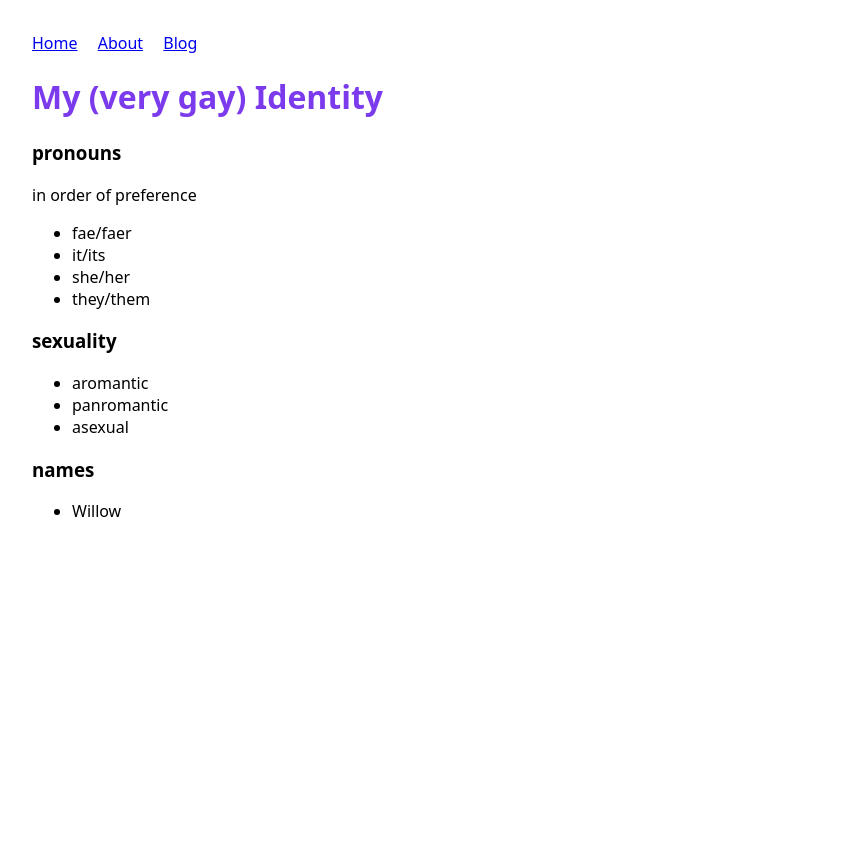
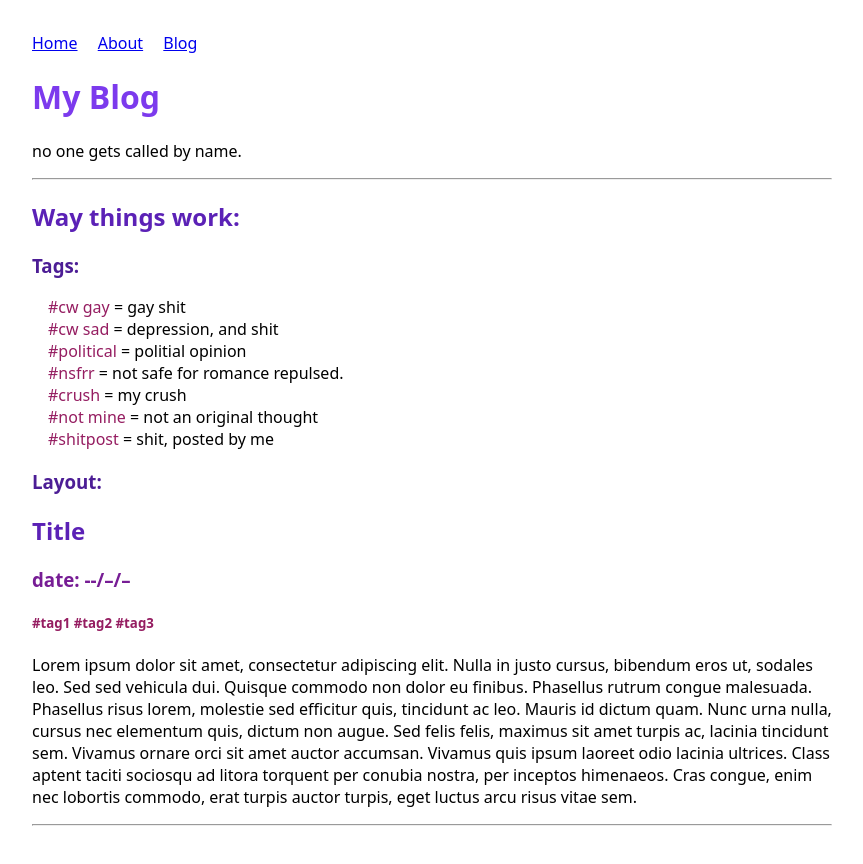
Before and after one commit to PuffBumple/my-site, an Astro site: page /blog in a window 1280 px wide. Shown: the whole page, without its empty margins (208-1071 px from the left). Before the commit the page ends 800 px from the top, so only its background shows below. Built offline with nearby package versions, Linux system fonts and the light colour scheme; Astro itself is replaced by a stand-in of ours.

Commit message:
blog update

```diff
--- a/src/pages/blog.md
+++ b/src/pages/blog.md
@@ -1,21 +1,37 @@
 ---
 title: "Hello from Markdown"
 layout: ../layouts/BaseLayout.astro
-date: 2026-06-01
+
 ---
-# <span style="color: #7c3aed;">My (very gay) Identity</span>
+# <span style= "color: #7c3aed">My Blog</span>
+no one gets called by name.
 
-### pronouns
-in order of preference
-- fae/faer
-- it/its
-- she/her
-- they/them
+---
+## <span style= "color: #5b21b6">Way things work:</span>
 
-### sexuality
-- aromantic
-- panromantic
-- asexual
+### <span style= "color: #4c1d95">Tags:</span>
+&emsp;<span style= "color: #951d61">#cw gay</span> = gay shit
+    <br>
+&emsp;<span style= "color: #951d61">#cw sad</span> = depression, and shit
+    <br>
+&emsp;<span style= "color: #951d61">#political</span> = politial opinion
+    <br>
+&emsp;<span style= "color: #951d61">#nsfrr</span> = not safe for romance repulsed.
+    <br>
+&emsp;<span style= "color: #951d61">#crush</span> = my crush
+    <br>
+&emsp;<span style= "color: #951d61">#not mine</span> = not an original thought
+    <br>
+&emsp;<span style= "color: #951d61">#shitpost</span> = shit, posted by me
 
-### names
-- Willow
+### <span style= "color: #4c1d95">Layout:</span>
+
+## <span style= "color: #5b21b6">Title</span>
+### <span style= "color: #771d95">date: --/--/--</span>
+##### <span style= "color: #951d61">#tag1 #tag2 #tag3</span>
+Lorem ipsum dolor sit amet, consectetur adipiscing elit. Nulla in justo cursus, bibendum eros ut, sodales leo. Sed sed vehicula dui. Quisque commodo non dolor eu finibus. Phasellus rutrum congue malesuada. Phasellus risus lorem, molestie sed efficitur quis, tincidunt ac leo. Mauris id dictum quam. Nunc urna nulla, cursus nec elementum quis, dictum non augue. Sed felis felis, maximus sit amet turpis ac, lacinia tincidunt sem. Vivamus ornare orci sit amet auctor accumsan. Vivamus quis ipsum laoreet odio lacinia ultrices. Class aptent taciti sociosqu ad litora torquent per conubia nostra, per inceptos himenaeos. Cras congue, enim nec lobortis commodo, erat turpis auctor turpis, eget luctus arcu risus vitae sem.
+    <br>
+
+---
+<br>
+<br>
--- a/src/pages/index.astro
+++ b/src/pages/index.astro
@@ -34,6 +34,7 @@ const features = [
       }
       h1 { color: #7c3aed; }
       h2 { color: #5b21b6; }
+      h3 { color: #4c1d95; }
     </style>
   </head>
   <body>
```
